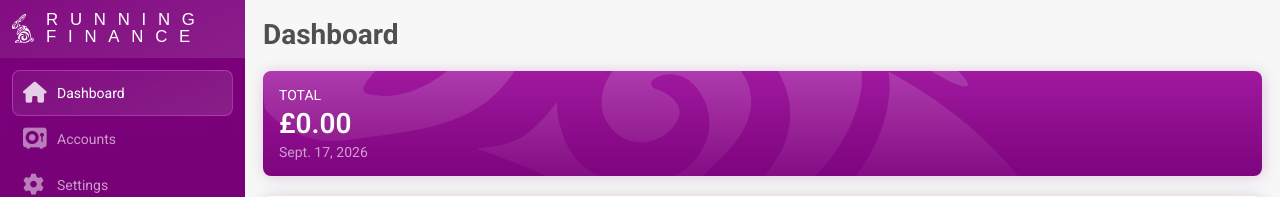
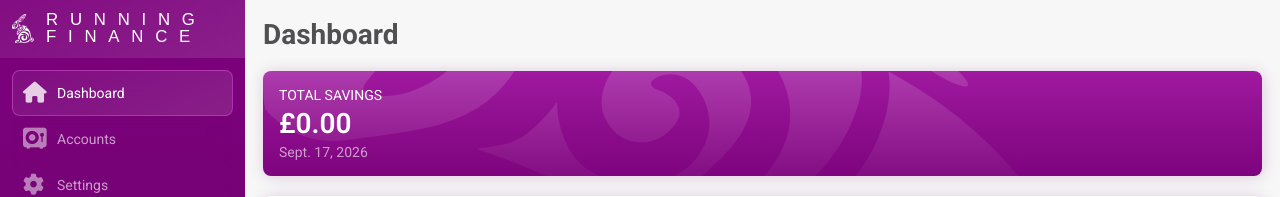
Before and after one commit to JD2410/Finances, a Django app: page / in a window 1280 px wide. Shown: the top 197 px of the page. Run offline with Django 5.2, Linux system fonts and the light colour scheme; data that the repository does not hold is empty; some libraries are stand-ins or nearby versions; some web fonts are replaced.

Commit message:
Card wording change

```diff
--- a/finances/templates/dashboard.html
+++ b/finances/templates/dashboard.html
@@ -24,7 +24,7 @@
                 <h1>Dashboard</h1>
                 <div class="cards full">
                     <div class="card">
-                        <div class="title">Total</div>
+                        <div class="title">Total Savings</div>
                         <div class="main">£{{total|floatformat:2|intcomma }}</div>
                         <div class="sub-title">{% now 'DATE_FORMAT' %}</div>
                     </div>
```
